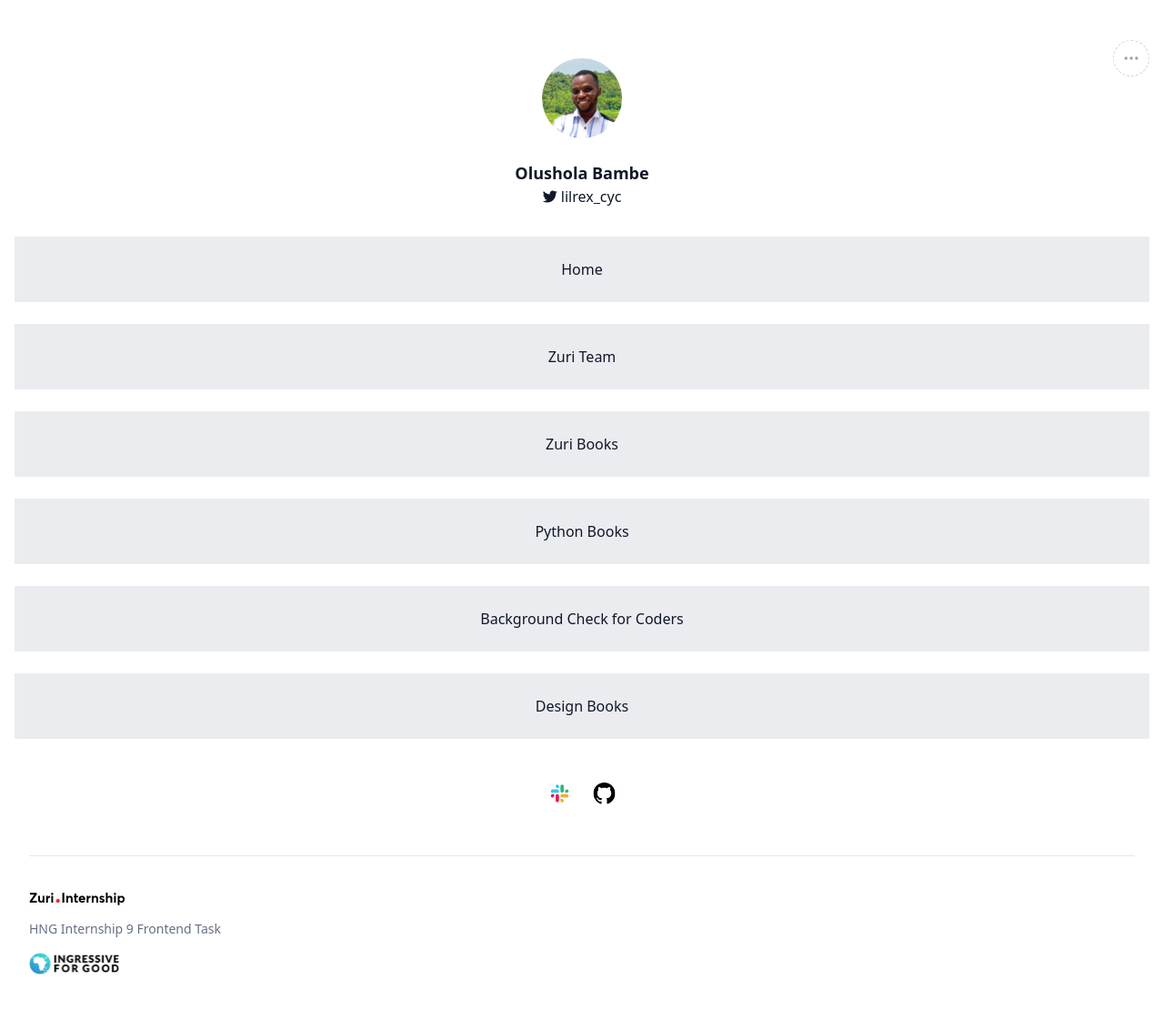
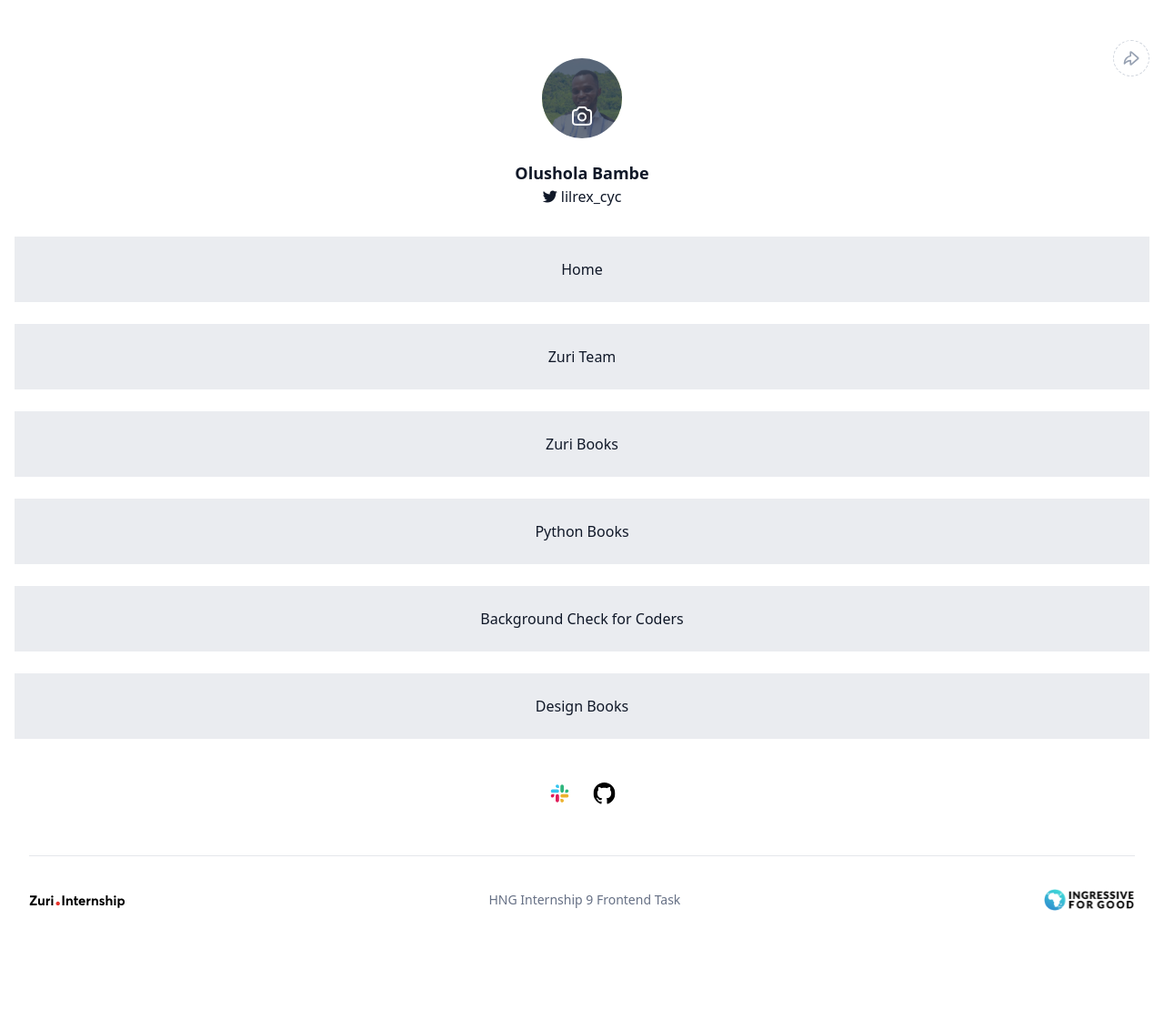
Before and after one commit to loyalsfc/Zuri-Profile, a React (Create React App) app: page / in a window 1280 px wide. Shown: the top 1110 px of the page at 91% size. After the commit the page ends 1065 px from the top, so only its background shows below. Built offline with nearby package versions, Linux system fonts and the light colour scheme.

Commit message:
integrated desktop version

```diff
--- a/src/pages/Home.js
+++ b/src/pages/Home.js
@@ -8,13 +8,25 @@ function Home(){
         <div className="container mx-auto px-4 pb-8 pt-16 relative text-[#101828]">
             <header className='flex items-center flex-col mb-8'>
                 <div className='h-10 w-10  mb-8 rounded-full border border-dashed border-[#D0D5DD] flex items-center justify-center absolute top-11 right-4'>
-                    <svg width="20" height="20" viewBox="0 0 20 20" fill="none" xmlns="http://www.w3.org/2000/svg">
+                    <svg className='md:hidden' width="20" height="20" viewBox="0 0 20 20" fill="none" xmlns="http://www.w3.org/2000/svg">
                         <path d="M9.99998 10.8333C10.4602 10.8333 10.8333 10.4602 10.8333 9.99999C10.8333 9.53975 10.4602 9.16666 9.99998 9.16666C9.53974 9.16666 9.16665 9.53975 9.16665 9.99999C9.16665 10.4602 9.53974 10.8333 9.99998 10.8333Z" stroke="#98A2B3" stroke-width="1.66667" stroke-linecap="round" stroke-linejoin="round"/>
                         <path d="M15.8333 10.8333C16.2935 10.8333 16.6666 10.4602 16.6666 9.99999C16.6666 9.53975 16.2935 9.16666 15.8333 9.16666C15.3731 9.16666 15 9.53975 15 9.99999C15 10.4602 15.3731 10.8333 15.8333 10.8333Z" stroke="#98A2B3" stroke-width="1.66667" stroke-linecap="round" stroke-linejoin="round"/>
                         <path d="M4.16665 10.8333C4.62688 10.8333 4.99998 10.4602 4.99998 9.99999C4.99998 9.53975 4.62688 9.16666 4.16665 9.16666C3.70641 9.16666 3.33331 9.53975 3.33331 9.99999C3.33331 10.4602 3.70641 10.8333 4.16665 10.8333Z" stroke="#98A2B3" stroke-width="1.66667" stroke-linecap="round" stroke-linejoin="round"/>
                     </svg>
+                    <svg className='hidden md:inline-block' width="20" height="20" viewBox="0 0 20 20" fill="none" xmlns="http://www.w3.org/2000/svg">
+                        <path d="M17.3261 10.5062C17.5296 10.3318 17.6313 10.2446 17.6686 10.1409C17.7013 10.0498 17.7013 9.9502 17.6686 9.85914C17.6313 9.75539 17.5296 9.6682 17.3261 9.49383L10.2672 3.44331C9.917 3.14315 9.74191 2.99306 9.59367 2.98939C9.46483 2.98619 9.34177 3.04279 9.26035 3.14269C9.16667 3.25764 9.16667 3.48825 9.16667 3.94948V7.52886C7.38777 7.84007 5.75966 8.74146 4.54976 10.0949C3.23069 11.5704 2.50103 13.48 2.5 15.4591V15.9691C3.37445 14.9157 4.46626 14.0638 5.70063 13.4716C6.78891 12.9495 7.96535 12.6403 9.16667 12.5588V16.0505C9.16667 16.5117 9.16667 16.7424 9.26035 16.8573C9.34177 16.9572 9.46483 17.0138 9.59367 17.0106C9.74191 17.0069 9.917 16.8569 10.2672 16.5567L17.3261 10.5062Z" stroke="#98A2B3" stroke-width="1.66667" stroke-linecap="round" stroke-linejoin="round"/>
+                    </svg>
                 </div>
-                <div className="h-[5.5rem] w-[5.5rem] rounded-full overflow-hidden mb-6">
+                <div className="h-[5.5rem] w-[5.5rem] rounded-full overflow-hidden mb-6 relative">
+                    <div className='h-full w-full bg-[#344054]/[0.75] absolute flex items-end pb-3 justify-center'>
+                        <label for="uploadImage">
+                            <svg width="24" height="24" viewBox="0 0 24 24" fill="none" xmlns="http://www.w3.org/2000/svg">
+                                <path d="M2 8.37722C2 8.0269 2 7.85174 2.01462 7.70421C2.1556 6.28127 3.28127 5.1556 4.70421 5.01462C4.85174 5 5.03636 5 5.40558 5C5.54785 5 5.61899 5 5.67939 4.99634C6.45061 4.94963 7.12595 4.46288 7.41414 3.746C7.43671 3.68986 7.45781 3.62657 7.5 3.5C7.54219 3.37343 7.56329 3.31014 7.58586 3.254C7.87405 2.53712 8.54939 2.05037 9.32061 2.00366C9.38101 2 9.44772 2 9.58114 2H14.4189C14.5523 2 14.619 2 14.6794 2.00366C15.4506 2.05037 16.126 2.53712 16.4141 3.254C16.4367 3.31014 16.4578 3.37343 16.5 3.5C16.5422 3.62657 16.5633 3.68986 16.5859 3.746C16.874 4.46288 17.5494 4.94963 18.3206 4.99634C18.381 5 18.4521 5 18.5944 5C18.9636 5 19.1483 5 19.2958 5.01462C20.7187 5.1556 21.8444 6.28127 21.9854 7.70421C22 7.85174 22 8.0269 22 8.37722V16.2C22 17.8802 22 18.7202 21.673 19.362C21.3854 19.9265 20.9265 20.3854 20.362 20.673C19.7202 21 18.8802 21 17.2 21H6.8C5.11984 21 4.27976 21 3.63803 20.673C3.07354 20.3854 2.6146 19.9265 2.32698 19.362C2 18.7202 2 17.8802 2 16.2V8.37722Z" stroke="#F9FAFB" stroke-width="2" stroke-linecap="round" stroke-linejoin="round"/>
+                                <path d="M12 16.5C14.2091 16.5 16 14.7091 16 12.5C16 10.2909 14.2091 8.5 12 8.5C9.79086 8.5 8 10.2909 8 12.5C8 14.7091 9.79086 16.5 12 16.5Z" stroke="#F9FAFB" stroke-width="2" stroke-linecap="round" stroke-linejoin="round"/>
+                            </svg>
+                        </label>
+                        <input type="file" id="uploadImage" className="hidden"/>
+                    </div>
                     <img src={picture} id="profile_img" />
                 </div>
                 <h3 className='text-lg font-bold'>Olushola Bambe</h3>
@@ -72,9 +84,9 @@ function Home(){
                 </div>
             </main>
             <footer className='py-8 px-4'>
-                <div className='flex pt-9 flex-col items-start border-t'>
+                <div className='flex pt-9 flex-col md:flex-row items-start md:items-center md:justify-between border-t'>
                     <img src={Zurilogo} className="h-[18px]"/>
-                    <p className="text-[#667085] text-sm py-4">HNG Internship 9 Frontend Task</p>
+                    <p className="text-[#667085] text-sm py-4 md:py-0">HNG Internship 9 Frontend Task</p>
                     <img src={i4g} className="h-6"/>
                 </div>
             </footer>
```
